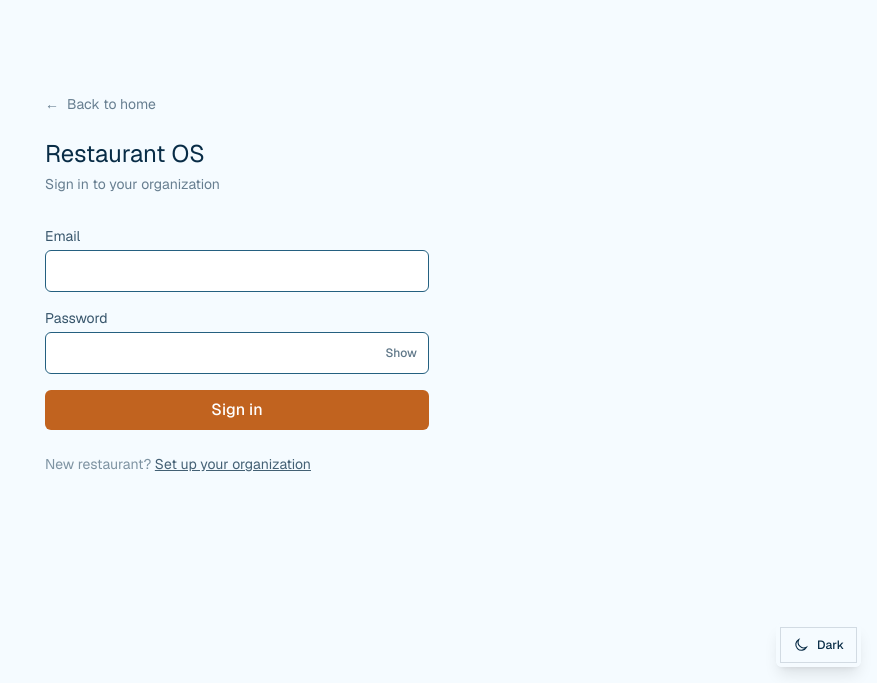
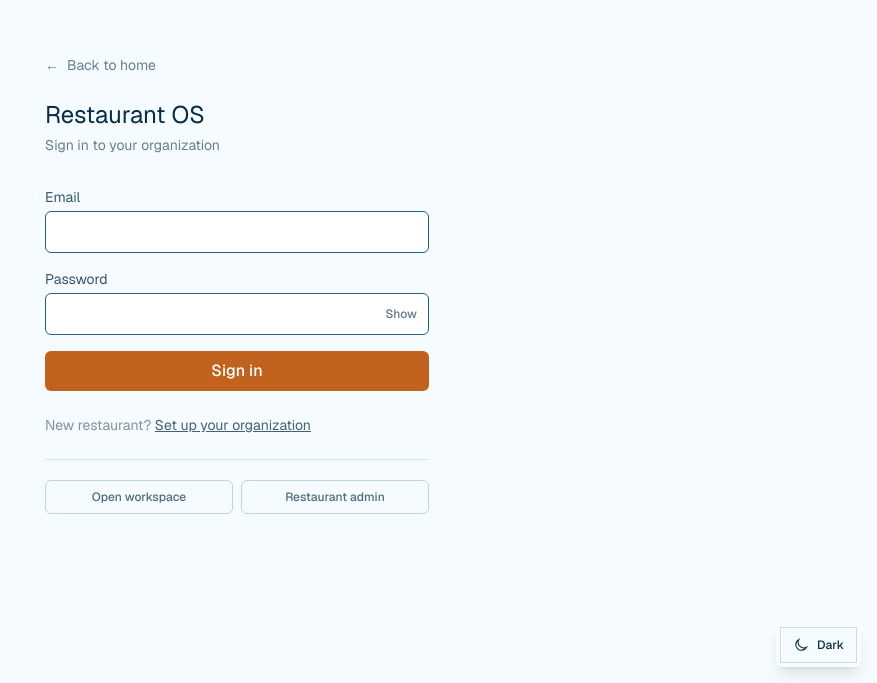
Before and after one commit to jmaranga2000/restaurant, a Next.js app: page /login in a window 1280 px wide. Shown: the part 117-800 px from the top of the page, without its empty margins (403-1280 px from the left). Built offline with nearby package versions, Linux system fonts and the light colour scheme; no server answers.

Commit message:
refactor the restaurant portal

```diff
--- a/src/actions/auth.actions.ts
+++ b/src/actions/auth.actions.ts
@@ -46,7 +46,21 @@ export async function loginAction(formData: FormData): Promise<ActionResult<{ re
     });
 
     const organization = await OrganizationModel.findById(user.organizationId).select("onboarding").lean();
-    const redirectTo = organization?.onboarding?.status === "IN_PROGRESS" ? "/onboarding" : "/workspace";
+    const nextValue = formData.get("next");
+    const requestedPath = typeof nextValue === "string" ? nextValue : undefined;
+    // A destination can only be an internal restaurant route. This preserves
+    // the page a person deliberately chose without allowing open redirects.
+    const canReturnTo = typeof requestedPath === "string" && (
+      requestedPath === "/workspace" ||
+      requestedPath.startsWith("/workspace/") ||
+      requestedPath === "/admin" ||
+      requestedPath.startsWith("/admin/")
+    );
+    const redirectTo: string = organization?.onboarding?.status === "IN_PROGRESS"
+      ? "/onboarding"
+      : canReturnTo
+        ? requestedPath!
+        : "/workspace";
     return { ok: true, data: { redirectTo } };
   } catch (err) {
     return { ok: false, error: toClientError(err) };
--- a/src/app/(auth)/login/page.tsx
+++ b/src/app/(auth)/login/page.tsx
@@ -4,14 +4,16 @@ import { loginAction } from "@/actions/auth.actions";
 import { AuthSubmitButton } from "@/components/ui/AuthSubmitButton";
 import { PasswordField } from "@/components/ui/PasswordField";
 
-export default function LoginPage({ searchParams }: { searchParams?: { error?: string } }) {
+export default function LoginPage({ searchParams }: { searchParams?: { error?: string; next?: string } }) {
   async function handleLogin(formData: FormData) {
     "use server";
     const result = await loginAction(formData);
     if (result.ok) redirect(result.data.redirectTo);
     // A real page would surface result.error.message via a client-side
     // wrapper (useFormState) — kept server-only here to stay a minimal slice.
-    redirect(`/login?error=${encodeURIComponent(result.error.message)}`);
+    const nextValue = formData.get("next");
+    const next = typeof nextValue === "string" && nextValue.startsWith("/") ? `&next=${encodeURIComponent(nextValue)}` : "";
+    redirect(`/login?error=${encodeURIComponent(result.error.message)}${next}`);
   }
 
   return (
@@ -24,6 +26,7 @@ export default function LoginPage({ searchParams }: { searchParams?: { error?: s
         <p className="mb-8 text-sm text-ink/60 dark:text-paper/60">Sign in to your organization</p>
         {searchParams?.error ? <p role="alert" className="mb-4 rounded border border-status-cancelled/50 bg-status-cancelled/10 px-3 py-2 text-sm">{searchParams.error}</p> : null}
         <form action={handleLogin} className="space-y-4">
+          {searchParams?.next ? <input type="hidden" name="next" value={searchParams.next} /> : null}
           <div>
             <label htmlFor="email" className="mb-1 block text-sm text-ink/80 dark:text-paper/80">
               Email
@@ -45,6 +48,14 @@ export default function LoginPage({ searchParams }: { searchParams?: { error?: s
             Set up your organization
           </Link>
         </p>
+        <div className="mt-6 grid grid-cols-2 gap-2 border-t border-ink-line/15 pt-5 dark:border-ink-line">
+          <Link href="/workspace" className="rounded border border-ink-line/25 px-3 py-2 text-center text-xs font-medium text-ink/70 transition-colors hover:border-ink-line hover:text-ink dark:border-paper/20 dark:text-paper/70 dark:hover:border-paper/45 dark:hover:text-paper">
+            Open workspace
+          </Link>
+          <Link href="/admin" className="rounded border border-ink-line/25 px-3 py-2 text-center text-xs font-medium text-ink/70 transition-colors hover:border-ink-line hover:text-ink dark:border-paper/20 dark:text-paper/70 dark:hover:border-paper/45 dark:hover:text-paper">
+            Restaurant admin
+          </Link>
+        </div>
       </div>
     </main>
   );
--- a/src/app/page.tsx
+++ b/src/app/page.tsx
@@ -8,8 +8,9 @@ const capabilities = [
 ];
 
 const portalLinks = [
-  { eyebrow: "For restaurant teams", title: "Step into service", description: "Take orders, keep the kitchen moving, manage stock, and see how every branch is performing.", href: "/login", action: "Restaurant login", number: "01", tone: "bg-ember text-white hover:bg-ember-dark" },
-  { eyebrow: "For platform staff", title: "Oversee the network", description: "Review restaurants, manage account health, and keep the Restaurant OS platform running smoothly.", href: "/super-admin/login", action: "Super Admin login", number: "02", tone: "border border-ink-line bg-ink-soft text-paper hover:bg-ink-line" },
+  { eyebrow: "For restaurant teams", title: "Step into service", description: "Take orders, keep the kitchen moving, manage stock, and see how every branch is performing.", href: "/workspace", action: "Open workspace", number: "01", tone: "bg-ember text-white hover:bg-ember-dark" },
+  { eyebrow: "For restaurant owners", title: "Run your restaurant", description: "Set up branches, users, permissions, restaurant details, and the controls behind each shift.", href: "/admin", action: "Open restaurant admin", number: "02", tone: "border border-ink-line bg-ink-soft text-paper hover:bg-ink-line" },
+  { eyebrow: "For platform staff", title: "Oversee the network", description: "Review restaurants, manage account health, and keep the Restaurant OS platform running smoothly.", href: "/super-admin/login", action: "Super Admin login", number: "03", tone: "border border-ink/20 bg-paper text-ink hover:bg-paper-dim dark:border-paper/25 dark:bg-ink dark:text-paper dark:hover:bg-ink-soft" },
 ];
 
 const heroImage = "https://images.unsplash.com/photo-1414235077428-338989a2e8c0?auto=format&fit=crop&w=2400&q=90";
@@ -58,6 +59,9 @@ export default function HomePage() {
           <div className="mt-10 flex flex-col gap-5 sm:flex-row sm:items-center">
             <Link href="/register" className="group inline-flex items-center justify-center gap-3 bg-ember px-5 py-3.5 text-sm font-medium text-white transition-colors hover:bg-ember-dark sm:w-auto">
               Start your restaurant <ArrowUpRight className="transition-transform group-hover:translate-x-0.5 group-hover:-translate-y-0.5" />
+            </Link>
+            <Link href="/workspace" className="group inline-flex items-center justify-center gap-3 border border-paper/35 bg-ink/35 px-5 py-3.5 text-sm font-medium text-paper backdrop-blur-sm transition-colors hover:border-paper/65 hover:bg-ink/60 sm:w-auto">
+              Open your workspace <ArrowUpRight className="transition-transform group-hover:translate-x-0.5 group-hover:-translate-y-0.5" />
             </Link>
             <p className="font-mono text-[10px] uppercase tracking-[0.13em] text-paper/55">Built for one location or one hundred</p>
           </div>
--- a/src/components/ui/LandingNav.tsx
+++ b/src/components/ui/LandingNav.tsx
@@ -35,8 +35,11 @@ export function LandingNav() {
         <div className="flex items-center justify-end gap-2 sm:gap-3">
           <PwaInstallButton compact />
           <ThemeToggle />
-          <Link href="/login" className="hidden px-2 py-2 text-sm font-medium text-ink transition-colors hover:text-ember dark:text-paper sm:inline-flex">
-            Sign in
+          <Link href="/workspace" className="hidden px-2 py-2 text-sm font-medium text-ink transition-colors hover:text-ember dark:text-paper sm:inline-flex">
+            Open workspace
+          </Link>
+          <Link href="/admin" className="hidden border border-ink/20 px-3 py-2 text-sm font-medium text-ink transition-colors hover:border-ink/45 hover:text-ember dark:border-paper/25 dark:text-paper dark:hover:border-paper/55 dark:hover:text-ember-light lg:inline-flex">
+            Restaurant admin
           </Link>
           <Link href="/register" className="hidden bg-ink px-4 py-2.5 text-sm font-medium text-paper transition-colors hover:bg-ink-soft dark:bg-paper dark:text-ink dark:hover:bg-paper-dim lg:inline-flex">
             Start free
@@ -68,13 +71,16 @@ export function LandingNav() {
               </Link>
             ))}
             <div className="mt-3 grid gap-2 sm:grid-cols-2">
-              <Link href="/login" onClick={closeMenu} className="inline-flex items-center justify-center border border-ink/20 px-4 py-3 text-sm font-medium text-ink dark:border-paper/25 dark:text-paper">
-                Sign in
+              <Link href="/workspace" onClick={closeMenu} className="inline-flex items-center justify-center border border-ink/20 px-4 py-3 text-sm font-medium text-ink dark:border-paper/25 dark:text-paper">
+                Open workspace
               </Link>
-              <Link href="/register" onClick={closeMenu} className="inline-flex items-center justify-center bg-ink px-4 py-3 text-sm font-medium text-paper dark:bg-paper dark:text-ink">
-                Start free
+              <Link href="/admin" onClick={closeMenu} className="inline-flex items-center justify-center border border-ink/20 px-4 py-3 text-sm font-medium text-ink dark:border-paper/25 dark:text-paper">
+                Restaurant admin
               </Link>
             </div>
+            <Link href="/register" onClick={closeMenu} className="mt-2 inline-flex w-full items-center justify-center bg-ink px-4 py-3 text-sm font-medium text-paper dark:bg-paper dark:text-ink">
+              Start free
+            </Link>
             <div className="mt-2"><PwaInstallButton /></div>
           </nav>
         </div>
```
